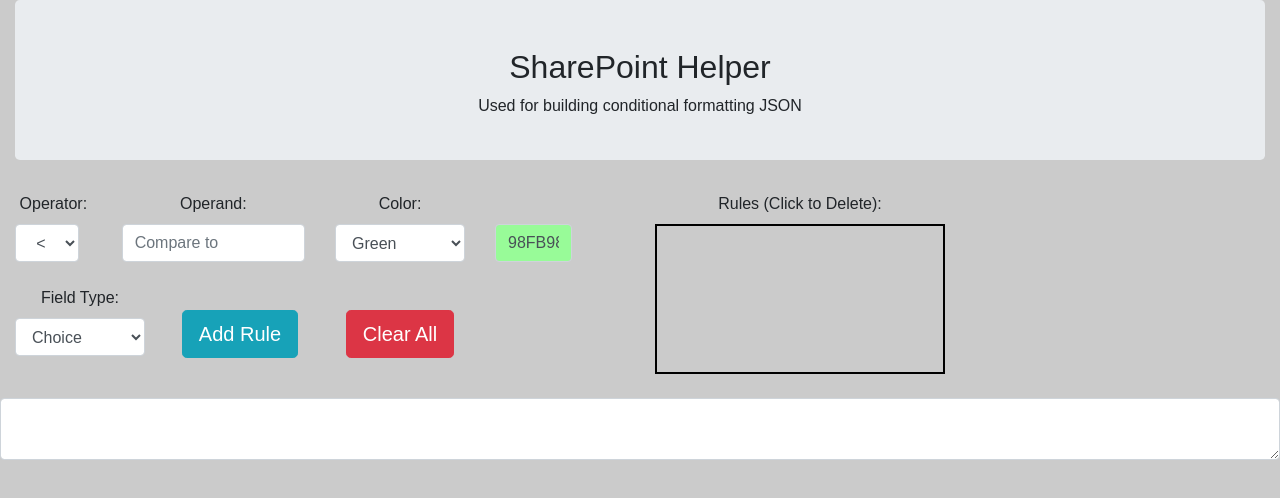
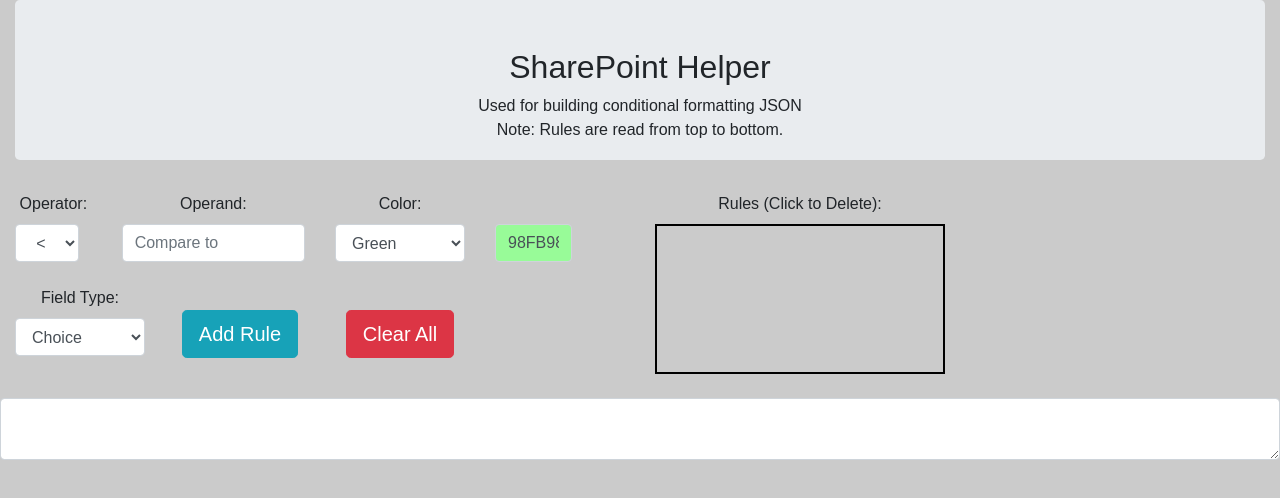
Before and after one commit to alecmaly/SharePoint-JSON-Helper, a React (Create React App) app: page / in a window 1280 px wide. Shown: the top 498 px of the page. Built offline with nearby package versions, Linux system fonts and the light colour scheme.

Commit message:
Note: Rules are read from top to bottom

```diff
--- a/src/App.js
+++ b/src/App.js
@@ -149,7 +149,9 @@
         <header>
           <Jumbotron className='banner' color='red'>
             <h2>SharePoint Helper</h2>
-            <p>Used for building conditional formatting JSON</p>
+            <p>Used for building conditional formatting JSON <br />
+            Note: Rules are read from top to bottom.
+            </p>
           </Jumbotron>
         </header>
 
```
